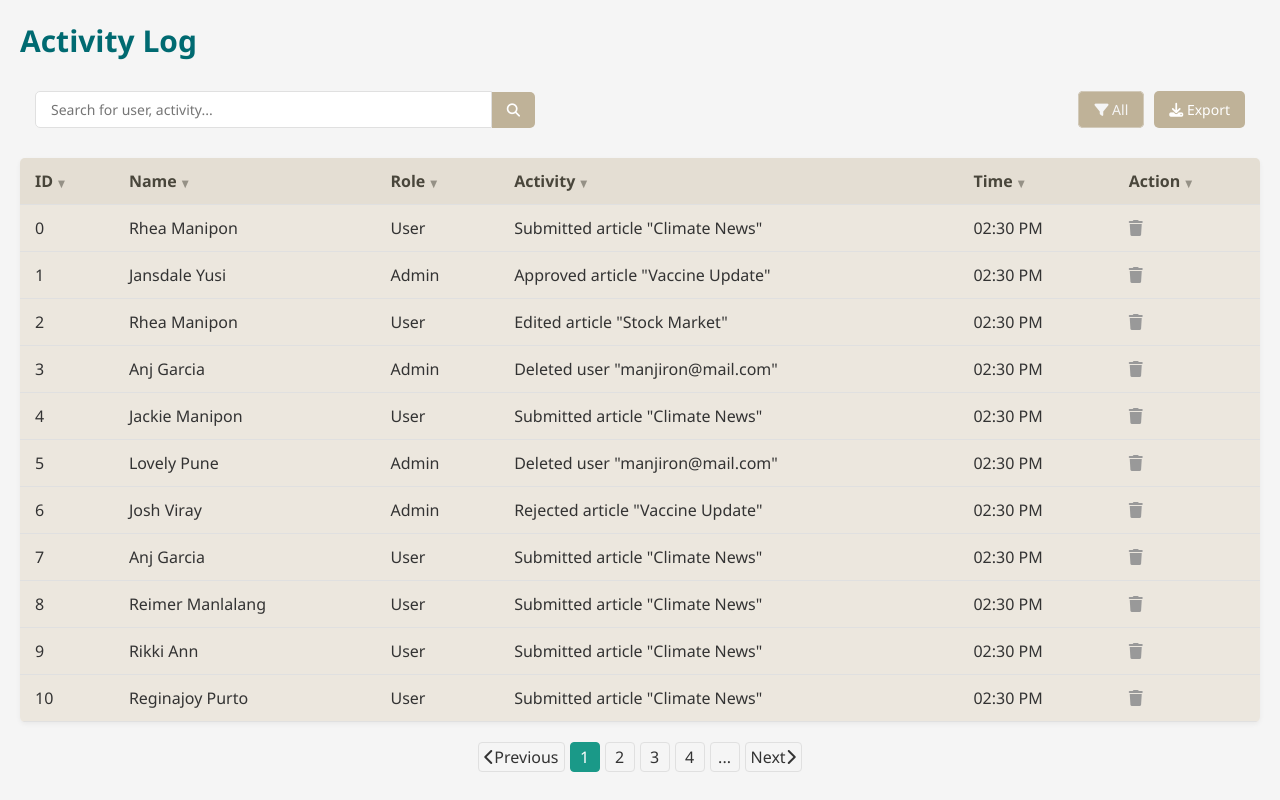
After one commit to rheamanipon/try, a PHP site: page /activity_log.php in a window 1280 px wide. The commit adds this page. Run offline with PHP 8.4, Linux system fonts and the light colour scheme.

Commit message:
Add files via upload

```diff
--- /dev/null
+++ b/try/activity_log.php
@@ -0,0 +1,144 @@
+<?php include 'header.php'; ?>
+
+<div class="page-header">
+    <h1 class="page-title">Activity Log</h1>
+</div>
+
+<div class="action-bar">
+    <div class="search-container">
+        <input type="text" id="search-input" class="search-input" placeholder="Search for user, activity...">
+        <button class="search-icon"><i class="fas fa-search"></i></button>
+    </div>
+    <div class="actions-container">
+        <div class="filter-container">
+            <button id="filter-btn" class="btn btn-outline">
+                <i class="fas fa-filter"></i> <span>All</span>
+            </button>
+            <div id="filter-dropdown" class="filter-dropdown">
+                <div class="filter-option" data-filter="all">All</div>
+                <div class="filter-option" data-filter="admin">Admin</div>
+                <div class="filter-option" data-filter="user">User</div>
+            </div>
+        </div>
+        <button class="btn btn-primary">
+            <i class="fas fa-download"></i> Export
+        </button>
+    </div>
+</div>
+
+<div class="table-container">
+    <table>
+        <thead>
+            <tr>
+                <th>ID</th>
+                <th>Name</th>
+                <th>Role</th>
+                <th>Activity</th>
+                <th>Time</th>
+                <th>Action</th>
+            </tr>
+        </thead>
+        <tbody>
+            <tr>
+                <td>0</td>
+                <td>Rhea Manipon</td>
+                <td>User</td>
+                <td>Submitted article "Climate News"</td>
+                <td>02:30 PM</td>
+                <td><i class="fas fa-trash action-icon"></i></td>
+            </tr>
+            <tr>
+                <td>1</td>
+                <td>Jansdale Yusi</td>
+                <td>Admin</td>
+                <td>Approved article "Vaccine Update"</td>
+                <td>02:30 PM</td>
+                <td><i class="fas fa-trash action-icon"></i></td>
+            </tr>
+            <tr>
+                <td>2</td>
+                <td>Rhea Manipon</td>
+                <td>User</td>
+                <td>Edited article "Stock Market"</td>
+                <td>02:30 PM</td>
+                <td><i class="fas fa-trash action-icon"></i></td>
+            </tr>
+            <tr>
+                <td>3</td>
+                <td>Anj Garcia</td>
+                <td>Admin</td>
+                <td>Deleted user "manjiron@mail.com"</td>
+                <td>02:30 PM</td>
+                <td><i class="fas fa-trash action-icon"></i></td>
+            </tr>
+            <tr>
+                <td>4</td>
+                <td>Jackie Manipon</td>
+                <td>User</td>
+                <td>Submitted article "Climate News"</td>
+                <td>02:30 PM</td>
+                <td><i class="fas fa-trash action-icon"></i></td>
+            </tr>
+            <tr>
+                <td>5</td>
+                <td>Lovely Pune</td>
+                <td>Admin</td>
+                <td>Deleted user "manjiron@mail.com"</td>
+                <td>02:30 PM</td>
+                <td><i class="fas fa-trash action-icon"></i></td>
+            </tr>
+            <tr>
+                <td>6</td>
+                <td>Josh Viray</td>
+                <td>Admin</td>
+                <td>Rejected article "Vaccine Update"</td>
+                <td>02:30 PM</td>
+                <td><i class="fas fa-trash action-icon"></i></td>
+            </tr>
+            <tr>
+                <td>7</td>
+                <td>Anj Garcia</td>
+                <td>User</td>
+                <td>Submitted article "Climate News"</td>
+                <td>02:30 PM</td>
+                <td><i class="fas fa-trash action-icon"></i></td>
+            </tr>
+            <tr>
+                <td>8</td>
+                <td>Reimer Manlalang</td>
+                <td>User</td>
+                <td>Submitted article "Climate News"</td>
+                <td>02:30 PM</td>
+                <td><i class="fas fa-trash action-icon"></i></td>
+            </tr>
+            <tr>
+                <td>9</td>
+                <td>Rikki Ann</td>
+                <td>User</td>
+                <td>Submitted article "Climate News"</td>
+                <td>02:30 PM</td>
+                <td><i class="fas fa-trash action-icon"></i></td>
+            </tr>
+            <tr>
+                <td>10</td>
+                <td>Reginajoy Purto</td>
+                <td>User</td>
+                <td>Submitted article "Climate News"</td>
+                <td>02:30 PM</td>
+                <td><i class="fas fa-trash action-icon"></i></td>
+            </tr>
+        </tbody>
+    </table>
+</div>
+
+<div class="pagination">
+    <a href="#" class="prev"><i class="fas fa-chevron-left"></i> Previous</a>
+    <a href="#" class="active">1</a>
+    <a href="#">2</a>
+    <a href="#">3</a>
+    <a href="#">4</a>
+    <a href="#">...</a>
+    <a href="#" class="next">Next <i class="fas fa-chevron-right"></i></a>
+</div>
+
+<?php include 'footer.php'; ?>
--- a/try/footer.php
+++ b/try/footer.php
@@ -2,6 +2,5 @@
 </div><!-- end of container -->
 <script src="https://code.jquery.com/jquery-3.6.0.min.js"></script>
 <script src="script.js"></script>
-<script src="script2.js"></script>
 </body>
 </html>
--- a/try/header.php
+++ b/try/header.php
@@ -5,7 +5,6 @@
         <meta name="viewport" content="width=device-width, initial-scale=1.0">
         <title>Trusticle Dashboard</title>
         <link rel="stylesheet" href="style.css">
-        <link rel="stylesheet" href="style2.css">
         <link rel="stylesheet" href="https://cdnjs.cloudflare.com/ajax/libs/font-awesome/6.4.0/css/all.min.css">
     </head>
     <body>
--- a/try/style.css
+++ b/try/style.css
@@ -1,11 +1,9 @@
-/* General Styles */
-
 :root {
     --primary-color: #1a9988;
     --secondary-color: #f5f5f5;
     --text-color: #333;
     --border-color: #e0e0e0;
-    --hover-color: #148a79;
+    --hover-color: #b6b290;
   }
 
   * {
@@ -39,9 +37,9 @@
   }
 
   .page-title {
-    font-size: 24px;
-    color: var(--primary-color);
-    font-weight: 600;
+    font-size: 30px;
+    color: #006A71;
+    font-weight: 650;
   }
 
   /* Activity Log Styles */
@@ -67,10 +65,11 @@
     border: 1px solid var(--border-color);
     border-radius: 5px 0 0 5px;
     font-size: 14px;
+
   }
 
   .search-icon {
-    background-color: var(--primary-color);
+    background-color: #BFB298;
     color: white;
     padding: 9px 15px;
     border: none;
@@ -91,10 +90,11 @@
     font-size: 14px;
     font-weight: 500;
     transition: background-color 0.3s;
+
   }
 
   .btn-primary {
-    background-color: var(--primary-color);
+    background-color: #BFB298;
     color: white;
   }
 
@@ -104,17 +104,19 @@
 
   .btn-outline {
     background-color: transparent;
-    border: 1px solid var(--primary-color);
-    color: var(--primary-color);
+    border: 1px solid #D2CABA;
+    color: #f5f5f5;
   }
 
   .btn-outline:hover {
-    background-color: rgba(26, 153, 136, 0.1);
+    background-color: rgba(138, 126, 72, 0.1);
   }
 
   /* Filter Dropdown */
   .filter-container {
     position: relative;
+    background-color: #BFB298;
+    border-radius: 5px;
   }
 
   .filter-dropdown {
@@ -141,12 +143,12 @@
   }
 
   .filter-option:hover {
-    background-color: rgba(26, 153, 136, 0.1);
+    background-color: rgba(138, 126, 72, 0.1);
   }
 
   /* Table Styles */
   .table-container {
-    background-color: white;
+    background-color: #e4dac880 ;
     border-radius: 5px;
     box-shadow: 0 2px 5px rgba(0, 0, 0, 0.05);
     overflow: hidden;
@@ -167,7 +169,8 @@
   th {
     font-weight: 600;
     color: var(--primary-color);
-    background-color: #f9f9f9;
+    background-color: #D2CABA50;
+    color: #49463b;
     position: relative;
     cursor: pointer;
   }
```
Also changed, not shown: other parts of try/style.css (+1 -201 lines), try/script.js (+0 -39 lines).
